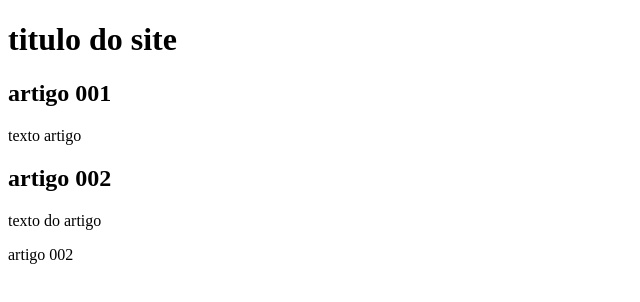
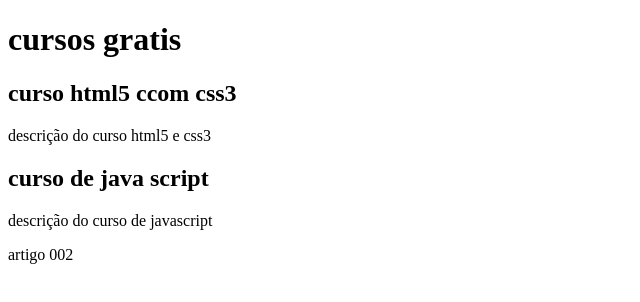
Before and after one commit to csa-08/teste-brunch, a plain HTML site: page projeto-site/index.html in a window 1280 px wide. Shown: the whole page, without its empty margins (0-640 px from the left). Drawn offline with Linux system fonts and the light colour scheme.

Commit message:
escrevi o conteudo

```diff
--- a/projeto-site/index.html
+++ b/projeto-site/index.html
@@ -8,15 +8,15 @@
 <body>
     <main>
         <header>
-            <h1>titulo do site</h1>
+            <h1>cursos gratis</h1>
         </header>
         <article>
-            <h2>artigo 001</h2>
-            <p>texto artigo</p>
+            <h2>curso html5 ccom css3</h2>
+            <p>descrição do curso html5 e css3</p>
         </article>
         <article>
-            <h2>artigo 002</h2>
-            <p>texto do artigo</p>
+            <h2>curso de java script</h2>
+            <p>descrição do curso de javascript</p>
         </article>
         <article>artigo 002</article>
 
```
